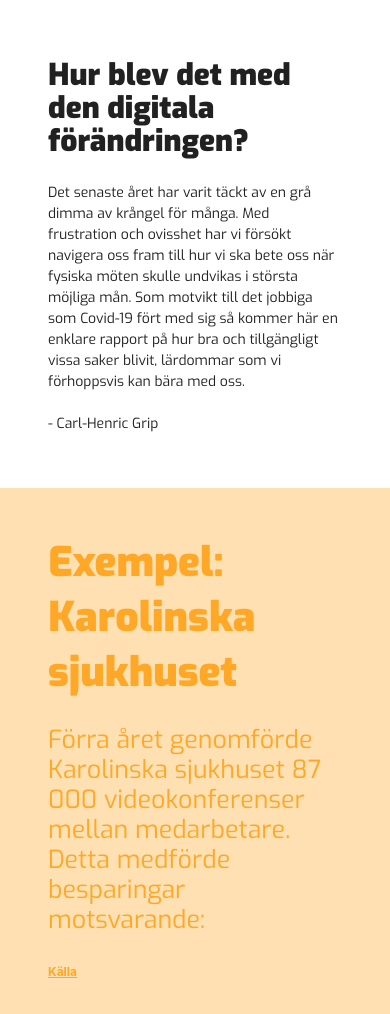
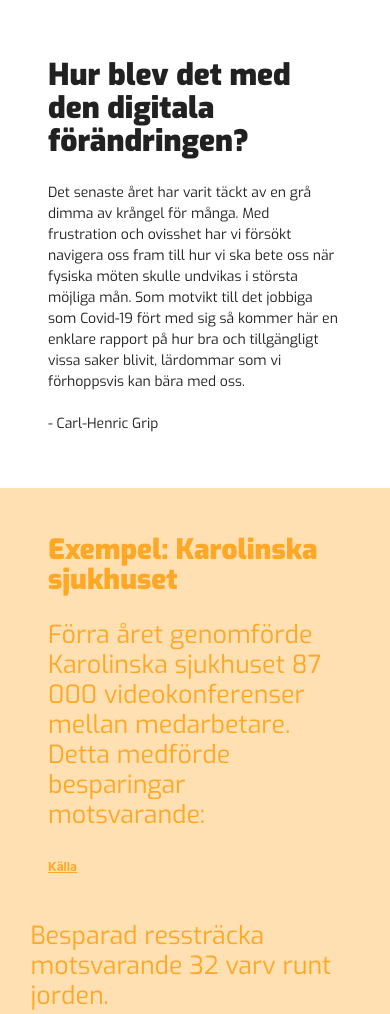
Before and after one commit to Carl-Henric/arbetsprov, a plain HTML site: page index.html in a window 390 px wide. Shown: the top 1014 px of the page. Drawn offline with nearby package versions, Linux system fonts and the light colour scheme.

Commit message:
responsive fix

```diff
--- a/css/style.css
+++ b/css/style.css
@@ -103,7 +103,7 @@ width: 50%;
 }
 
 #old i {
-    font-size: 220px;
+    font-size: 200px;
     padding: 7px;
     color: #880e4f;
 }
@@ -125,4 +125,9 @@ footer {
   h1 {
     font-size: 30px;
   }
+
+  h3 {
+      font-size: 28px !important;
+      line-height: 30px !important;
+  }
 }
```
